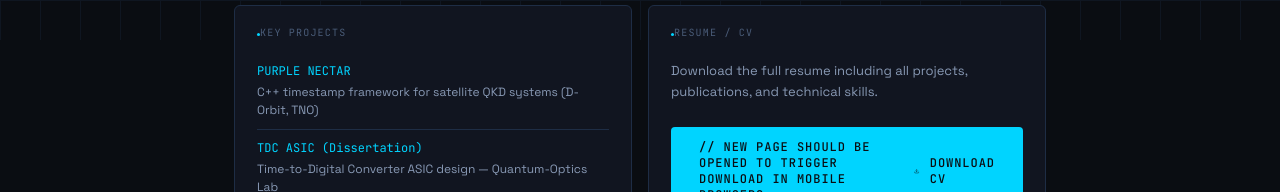
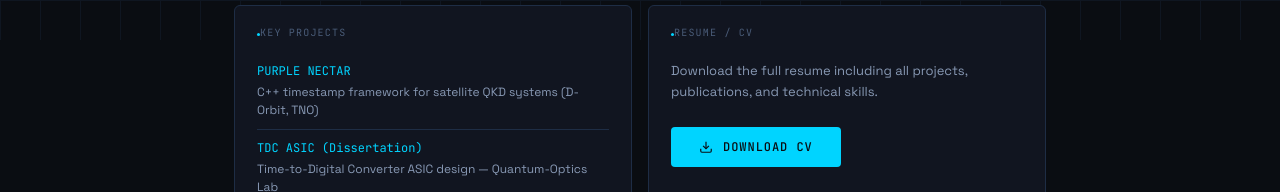
Before and after one commit to alperenarsslann/qr, a plain HTML site: page index.html in a window 1280 px wide. Shown: the part 760-952 px from the top of the page. Drawn offline with Linux system fonts and the light colour scheme.

Commit message:
update v.0.0.2

```diff
--- a/index.html
+++ b/index.html
@@ -509,7 +509,7 @@
       <div style="padding: 8px 0 12px;">
         <p style="font-size:13px; color:var(--text2); line-height:1.6; margin-bottom:16px;" data-lang="en">Download the full resume including all projects, publications, and technical skills.</p>
         <p style="font-size:13px; color:var(--text2); line-height:1.6; margin-bottom:16px;" data-lang="tr">Tüm projeleri, yayınları ve teknik becerileri içeren tam özgeçmişi indirin.</p>
-        <a class="cv-btn" href="Alperen_Arslan_Cv.pdf" target="_blank" download> // new page should be opened to trigger download in mobile browsers
+        <a class="cv-btn" href="Alperen_Arslan_Cv.pdf" target="_blank" download>
           <svg viewBox="0 0 24 24"><path d="M21 15v4a2 2 0 0 1-2 2H5a2 2 0 0 1-2-2v-4"/><polyline points="7,10 12,15 17,10"/><line x1="12" y1="15" x2="12" y2="3"/></svg>
           <span data-lang-inline="en">Download CV</span>
           <span data-lang-inline="tr">CV İndir</span>
```
